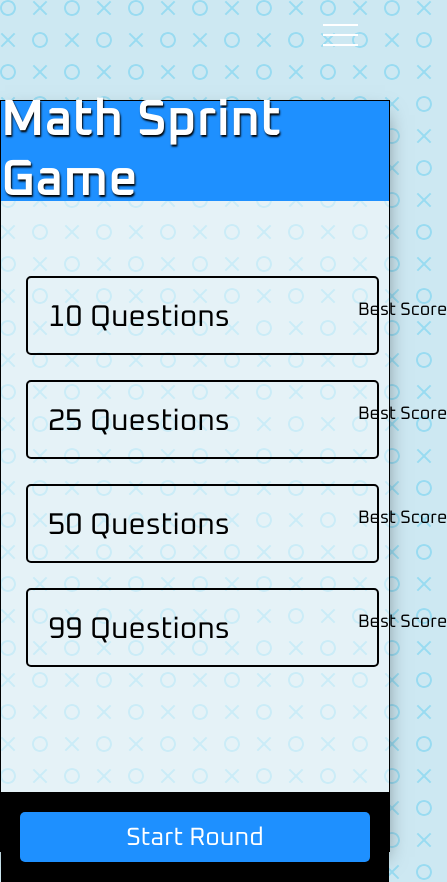
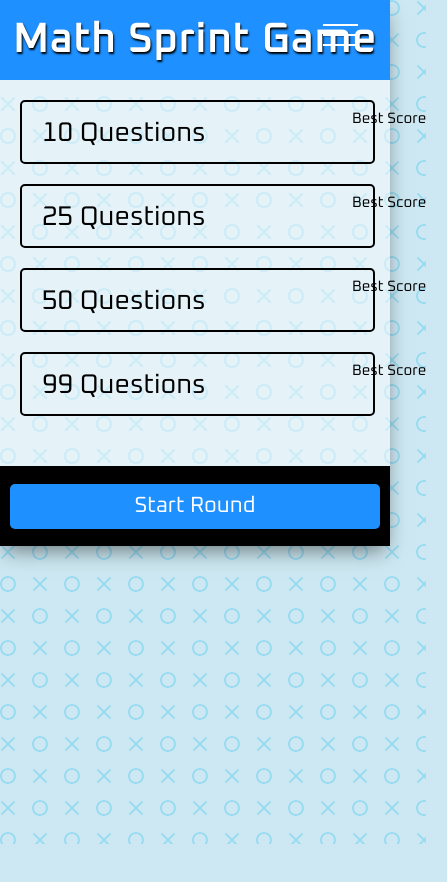
Before and after one commit to PyonAU/my-cv, a Next.js app: page /projects/math-sprint in a window 390 px wide. Shown: the whole page, 447 px wide, since content can reach past the window. After the commit the page ends 844 px from the top, so only its background shows below. Built offline with nearby package versions, Linux system fonts and the light colour scheme.

Commit message:
style: add media query for laptop

```diff
--- a/app/projects/math-sprint/math-sprint-components/CountdownPage.module.css
+++ b/app/projects/math-sprint/math-sprint-components/CountdownPage.module.css
@@ -15,3 +15,10 @@
   color:black;
   font-family: Oxanium, sans-serif;
 }
+
+/* Media Query: Laptop */
+@media screen and (max-width: 1800px) {
+  .countdown {
+    margin-top: 30%;
+  }
+}
--- a/app/projects/math-sprint/math-sprint-components/GamePage.jsx
+++ b/app/projects/math-sprint/math-sprint-components/GamePage.jsx
@@ -19,7 +19,7 @@ function GamePage({ isPlaying, equationArray, handleClickAnswer, valueY, isFinis
       {/* Item Container */}
       <div className={styles.itemContainer} ref={itemRef}>
         {/* Spacer */}
-        <div className={styles.height240}></div>
+        <div className={styles.topSpace}></div>
         {/* Selected Item */}
         <div className={styles.selectedItem}></div>
         {equationArray.map((item, i) => {
@@ -28,7 +28,7 @@ function GamePage({ isPlaying, equationArray, handleClickAnswer, valueY, isFinis
           </div>
         })}
         {/* Set Blank Space Below */}
-        <div className={styles.height500}></div>
+        <div className={styles.bottomSpace}></div>
       </div>
 
       {/* Right/Wrong Buttons */}
--- a/app/projects/math-sprint/math-sprint-components/GamePage.module.css
+++ b/app/projects/math-sprint/math-sprint-components/GamePage.module.css
@@ -4,12 +4,12 @@
 }
 
 /* Game Page -------------------------- */
-.height240 {
+.topSpace {
   height: 240px;
   width: 100%;
 }
 
-.height500 {
+.bottomSpace {
   height: 500px;
   width: 100%;
 }
@@ -88,3 +88,28 @@
 .right {
   background: var(--success);
 }
+
+/* Media Query: Laptop */
+@media screen and (max-width: 1800px) {
+  .card {
+    height: 440px;
+  }
+
+  .topSpace {
+    height: 157px;
+  }
+
+  .itemContainer {
+    height: 385px;
+  }
+
+  .selectedItem {
+    top: 275px;
+    width: 470px;
+  }
+
+  .itemFooter {
+    height: 75px;
+  }
+
+}
--- a/app/projects/math-sprint/math-sprint-components/Header.module.css
+++ b/app/projects/math-sprint/math-sprint-components/Header.module.css
@@ -12,3 +12,11 @@
   justify-content: center;
   align-items: center;
 }
+
+/* Media Query: Laptop */
+@media screen and (max-width: 1800px) {
+  .header {
+    font-size: 20px;
+    height: 80px;
+  }
+}
--- a/app/projects/math-sprint/math-sprint-components/MainComponent.module.css
+++ b/app/projects/math-sprint/math-sprint-components/MainComponent.module.css
@@ -11,24 +11,22 @@
 
 /* Media Query: Laptop */
 @media screen and (max-width: 1800px) {
-  .game-container {
+  .gameContainer {
     margin-top: 35px;
-  }
-
-  .selected-item {
-    top: 380px;
+    width:470px;
+    height: 545px;
   }
 }
 
 /* Media Query: Large Smartphone (Vertical) */
 @media screen and (max-width: 500px) {
-  .game-container {
+  .gameContainer {
     width: 100%;
     margin-top: 0;
     border: none;
   }
 
-  .selected-item {
+  .selectedItem {
     top: 345px;
   }
 
@@ -40,11 +38,11 @@
     margin-top: 60%;
   }
 
-  .selection-container {
+  .selectionContainer {
     top: 100px;
   }
 
-  .radio-container {
+  .radioContainer {
     width: 93%;
     margin: 15px;
   }
@@ -53,19 +51,19 @@
     font-size: 1.7rem;
   } */
 
-  .best-score {
+  .bestScore {
     font-size: 1rem;
     left: 245px;
   }
 
-  .selection-footer {
+  .selectionFooter {
     top: 183px;
   }
 }
 
   /* Media Query: iPhone */
 @media screen and (max-width: 376px) {
-  .best-score {
+  .bestScore {
     left: 232px;
   }
 }
--- a/app/projects/math-sprint/math-sprint-components/ScorePage.module.css
+++ b/app/projects/math-sprint/math-sprint-components/ScorePage.module.css
@@ -62,3 +62,23 @@
 .playAgain:active {
   transform: scale(0.99);
 }
+
+/* Media Query: Laptop */
+@media screen and (max-width: 1800px) {
+ .scoreContainer {
+  height: 390px;
+ }
+
+ .baseTime {
+  margin-top: 30px;
+ }
+
+ .finalTime {
+  font-size: 85px;
+ }
+
+ .scoreFooter {
+  top: 3px;
+ }
+
+}
--- a/app/projects/math-sprint/math-sprint-components/SplashPage.module.css
+++ b/app/projects/math-sprint/math-sprint-components/SplashPage.module.css
@@ -4,7 +4,7 @@
 }
 
 /* Splash Page -------------------- */
-.questionAmount[type="radio"] {
+.questionAmount[type='radio'] {
   opacity: 0;
   width: 100%;
   height: 75px;
@@ -26,7 +26,7 @@
   cursor: pointer;
   border: 2px solid black;
   border-radius: 5px;
-  color:rgba(0, 0, 0, 1);
+  color: rgba(0, 0, 0, 1);
 }
 
 .question {
@@ -92,3 +92,36 @@
 .start:active {
   transform: scale(0.99);
 }
+
+/* Media Query: Laptop */
+@media screen and (max-width: 1800px) {
+  .selectionContainer {
+    top: 0px;
+  }
+
+  .radioContainer {
+    height: 60px;
+    margin: 20px;
+  }
+
+  .question {
+    top: 15px;
+    font-size: 27px;
+  }
+
+  .bestScore {
+    top: -110px;
+    font-size: 15px;
+  }
+
+  .selectionFooter {
+    top: 30px;
+    height: 80px;
+  }
+
+  .start {
+    width: 95%;
+    height: 45px;
+    font-size: 22px;
+  }
+}
```
Also changed, not shown: app/projects/math-sprint/math-sprint-components/CountdownPage.jsx (line endings or trailing spaces).
